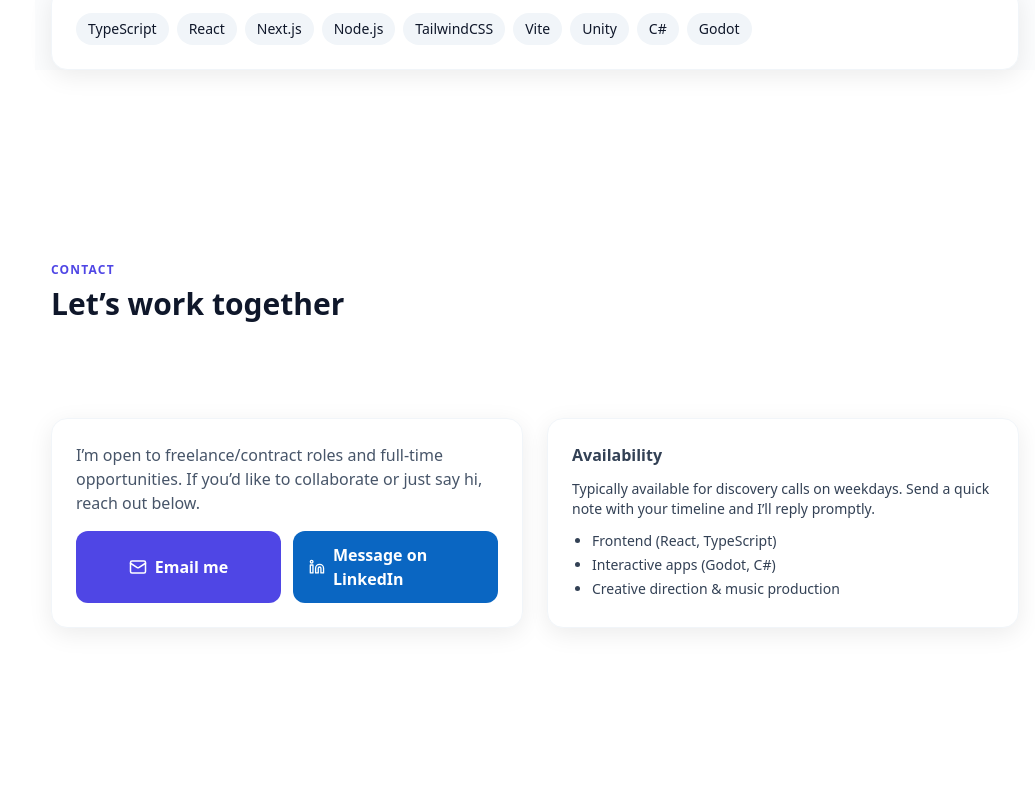
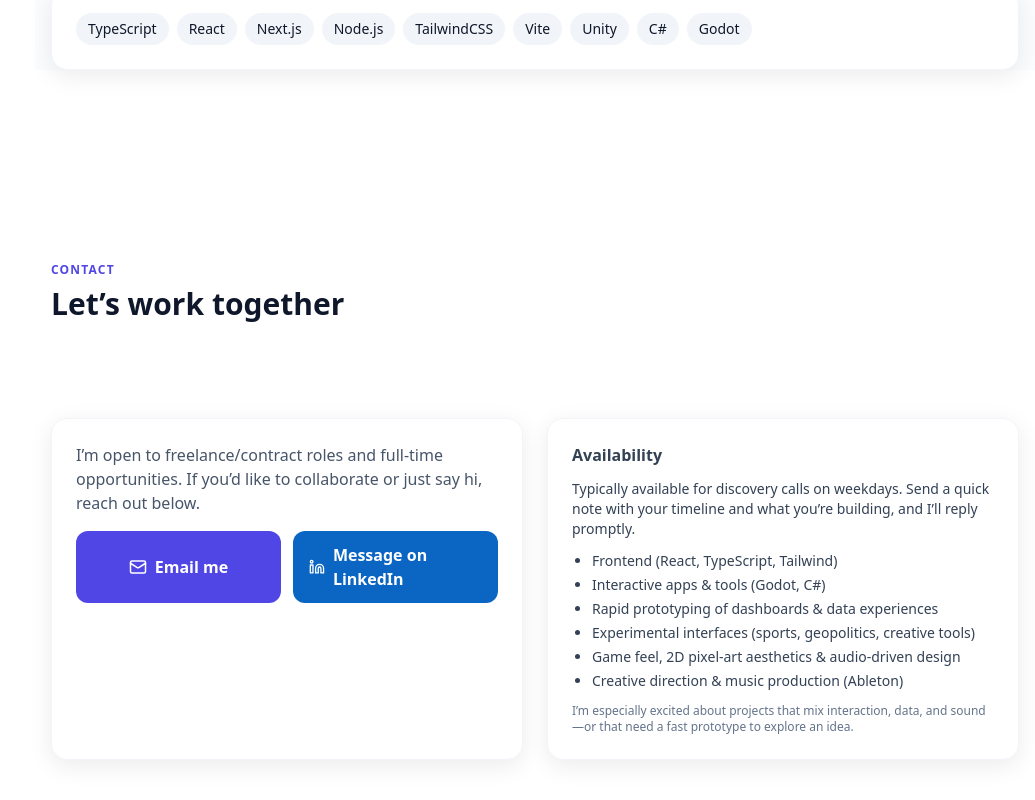
Before and after one commit to Tekknobot/shnnrgvn-portfolio, a React (Vite) app: page / in a window 1280 px wide. Shown: the part 2777-3577 px from the top of the page, without its empty margins (245-1280 px from the left). Before the commit the page ends 3501 px from the top, so only its background shows below. Built offline with nearby package versions, Linux system fonts and the light colour scheme.

Commit message:
Add additional info.

```diff
--- a/src/sections/Contact.jsx
+++ b/src/sections/Contact.jsx
@@ -45,15 +45,23 @@ export default function Contact() {
             <h3 className="font-semibold">Availability</h3>
             <p className="text-sm">
               Typically available for discovery calls on weekdays. Send a quick
-              note with your timeline and I’ll reply promptly.
+              note with your timeline and what you’re building, and I’ll reply promptly.
             </p>
             <ul className="text-sm list-disc pl-5 space-y-1">
-              <li>Frontend (React, TypeScript)</li>
-              <li>Interactive apps (Godot, C#)</li>
-              <li>Creative direction & music production</li>
+              <li>Frontend (React, TypeScript, Tailwind)</li>
+              <li>Interactive apps & tools (Godot, C#)</li>
+              <li>Rapid prototyping of dashboards & data experiences</li>
+              <li>Experimental interfaces (sports, geopolitics, creative tools)</li>
+              <li>Game feel, 2D pixel-art aesthetics & audio-driven design</li>
+              <li>Creative direction & music production (Ableton)</li>
             </ul>
+            <p className="text-xs text-slate-500">
+              I’m especially excited about projects that mix interaction, data,
+              and sound—or that need a fast prototype to explore an idea.
+            </p>
           </div>
         </div>
+
       </div>
     </section>
   );
```
